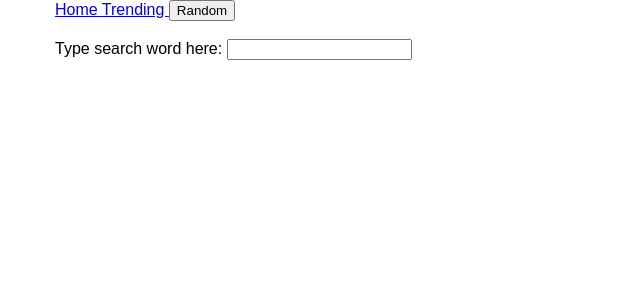
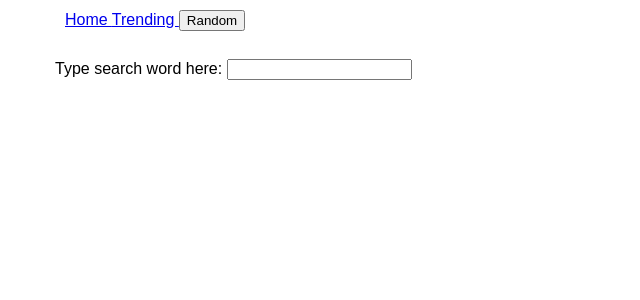
Before and after one commit to gnkatchmar/501-router-practice, a React (Create React App) app: page / in a window 1280 px wide. Shown: the top 300 px of the page, without its empty margins (0-640 px from the left). Built offline with nearby package versions, Linux system fonts and the light colour scheme.

Commit message:
random button

```diff
--- a/src/api.js
+++ b/src/api.js
@@ -11,4 +11,4 @@ export const trending = () => {
   return fetch(
     `${URL}/trending?api_key=${API_KEY}`,
   ).then(res => res.json());
-}
+};
--- a/src/home.js
+++ b/src/home.js
@@ -1,5 +1,4 @@
 import React, { Component } from "react";
-
 import { search } from "./api";
 
 class HomeContainer extends Component {
--- a/src/nav.css
+++ b/src/nav.css
@@ -0,0 +1,3 @@
+.Nav {
+  margin: 10px;
+}
--- a/src/nav.js
+++ b/src/nav.js
@@ -3,12 +3,15 @@ import { Link } from "react-router-dom";
 import "./nav.css";
 
 class NavBar extends Component {
+  random() {
+    window.location = "https://giphy.com/search/random-gif";
+  }
   render() {
     return (
       <div className = "Nav">
         <Link to="/"> Home </Link>
         <Link to="/trending"> Trending </Link>
-        <button> Random </button>
+        <button onClick={this.random}> Random </button>
       </div>
     );
   }
```
